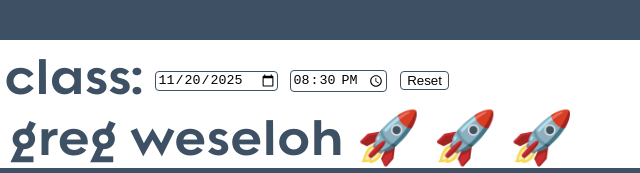
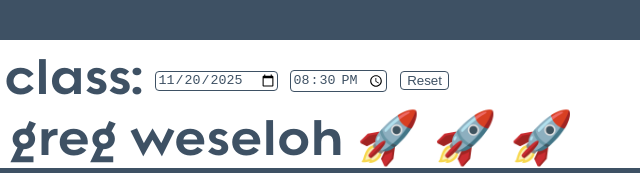
Before and after one commit to BBPTimer/countdown, a plain HTML site: page index.html in a window 1280 px wide. Shown: the part 1096-1269 px from the top of the page, 554-1194 px from the left. Drawn offline with Linux system fonts and the light colour scheme.

Commit message:
Updated input and button text color

```diff
--- a/styles.css
+++ b/styles.css
@@ -37,6 +37,7 @@ footer {
 input, button {
     border: 1px solid rgb(62, 81, 100);
     border-radius: 4px;
+    color: rgb(62, 81, 100);
     background-color: white;
     vertical-align: middle;
 }
```
